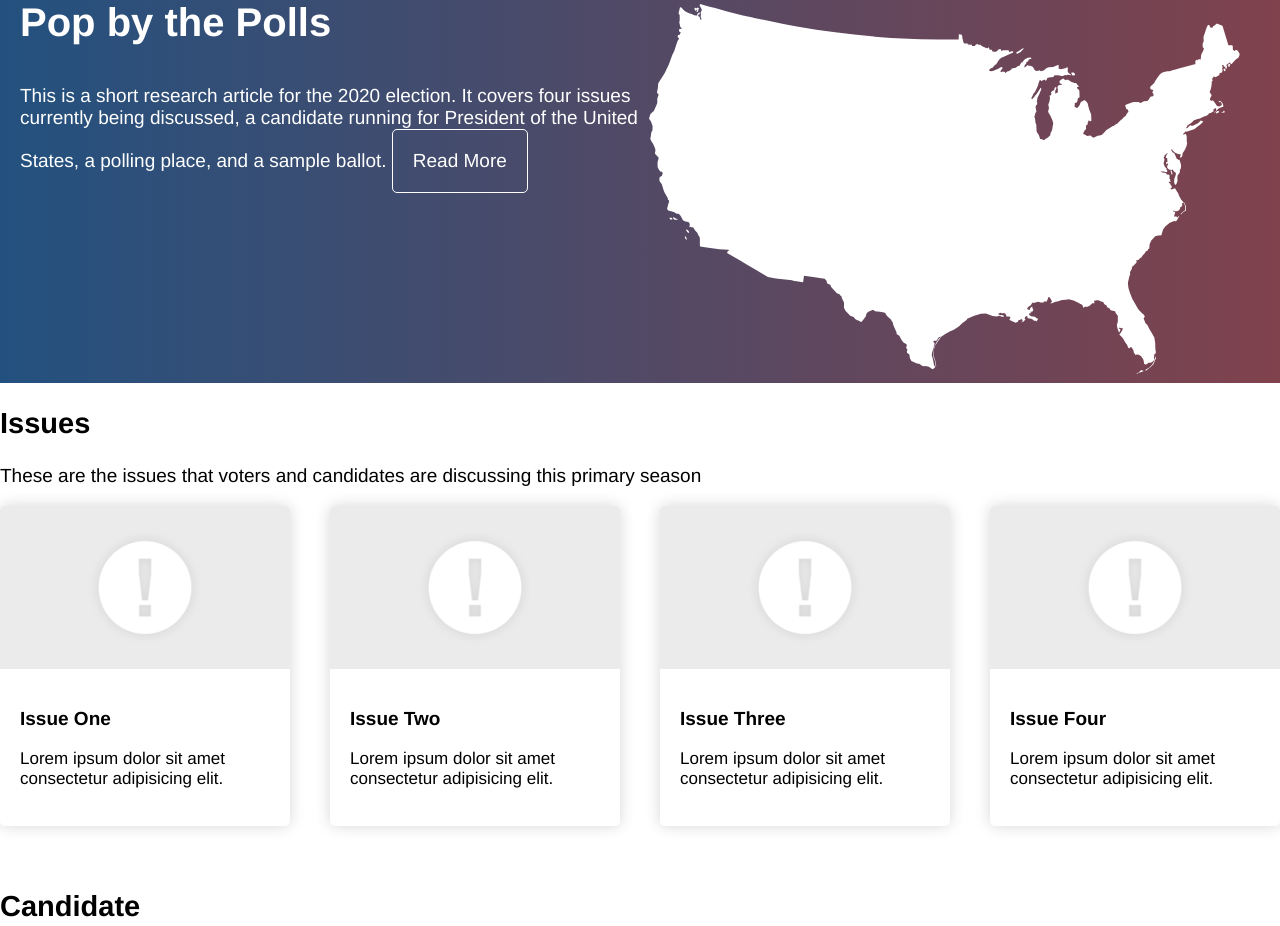
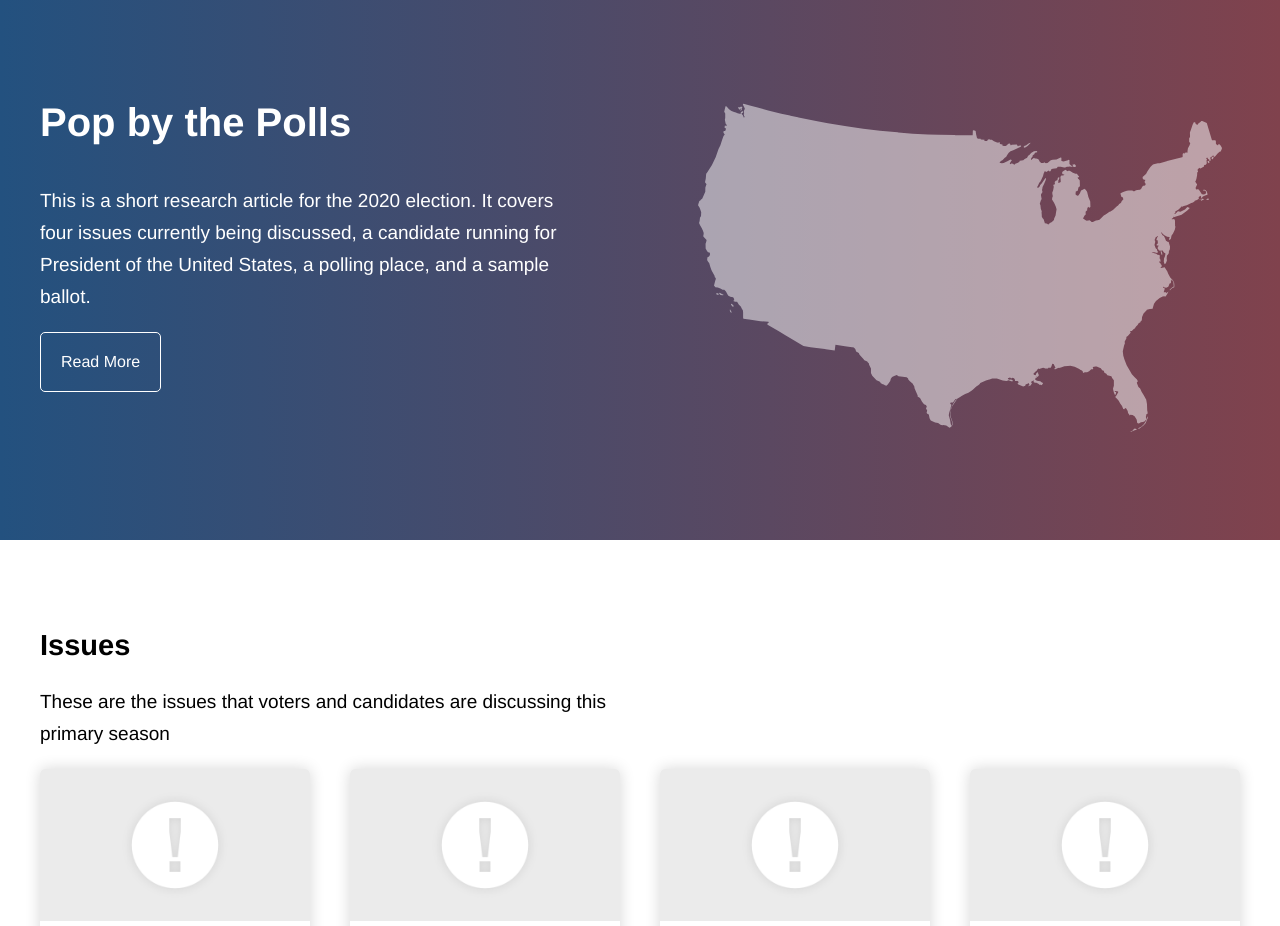
Before and after one commit to ceciliallee/pop-by-the-polls, a plain HTML site: page index.html in a window 1280 px wide. Shown: the top 926 px of the page. Drawn offline with Linux system fonts and the light colour scheme.

Commit message:
header and finishing touches

```diff
--- a/css/style.css
+++ b/css/style.css
@@ -16,12 +16,14 @@ h2 {
 
 h3, p {
     font-size: 19px;
+    line-height: 32px;
 }
 
 img {
     width: 100%;
     display: block;
 }
+
 
 figure {
     margin: 0;
@@ -32,6 +34,17 @@ figure {
 
 main > article > section {
     padding: 65px 20px;
+}
+
+@media (min-width: 768px) {
+    main > article > section > header > p {
+        max-width: 50%;
+    }
+    main > article > section {
+        padding: 65px 40px;
+        max-width: 1300px;
+        margin: 0 auto;
+    }
 }
 
 /* Grid Styles */
@@ -71,6 +84,10 @@ main > article > section {
         object-fit: cover;
         height: 100%;
     }
+
+    .card.grid-1-2 section {
+        padding: 40px;
+    }
 }
 
 
@@ -81,6 +98,10 @@ main> article > header {
     color: #ffffff;
     padding: 0 20px;
     height: calc(100vh - 80px);
+    display: flex;
+    flex-direction: column-reverse;
+    justify-content: space-around;
+
 }
 
 main > article > header h1 {
@@ -96,11 +117,30 @@ main > article > header a {
     display:inline-block;
 }
 
+main > article > header img {
+    opacity: 0.5;
+}
+/*
+.us {
+    width: 65% !important;
+} */
+
 @media (min-width: 768px) {
     main> article > header {
         height: unset;
+        padding: 100px 40px;
+    }
+    main>article>header.grid-1-2 {
+        grid-gap: 100px
+    }
+    main> article>header>figure {
+        display: flex;
+        align-items: center;
     }
 }
+
+
+
 
 /* Button Styles */
 
--- a/index.html
+++ b/index.html
@@ -20,22 +20,19 @@
             <h1>Pop by the Polls</h1>
             <p>
               This is a short research article for the 2020 election. It covers four issues currently being discussed,
-              a candidate running for President of the United States, a polling place, and a sample ballot.
+              a candidate running for President of the United States, a polling place, and a sample ballot.</p>
               <a href="a#" title="Read About the Issues">Read More</a>
-            </p>
 
           </section>
           <figure>
-            <img src="./images/united-states.svg" alt="United States">
+            <img class = "us" src="./images/united-states.svg" alt="United States">
           </figure>
-          </article>
         </header>
         <!--issues section-->
         <section>
           <header>
             <h2>Issues</h2>
             <p>These are the issues that voters and candidates are discussing this primary season</p>
-            <section></section>
           </header>
           <section class="grid-1-4">
             <!-- first issue -->
@@ -108,7 +105,7 @@
                     Rem labore, facilis aspernatur at cupiditate ut in, quidem tempora fuga eveniet doloribus necessitatibus
                     totam distinctio voluptatem nesciunt? Eius asperiores voluptatibus ipsa.</p>
                 </section>
-
+           </article>
           </header>
         </section>
         <!--sample ballot section-->
```
